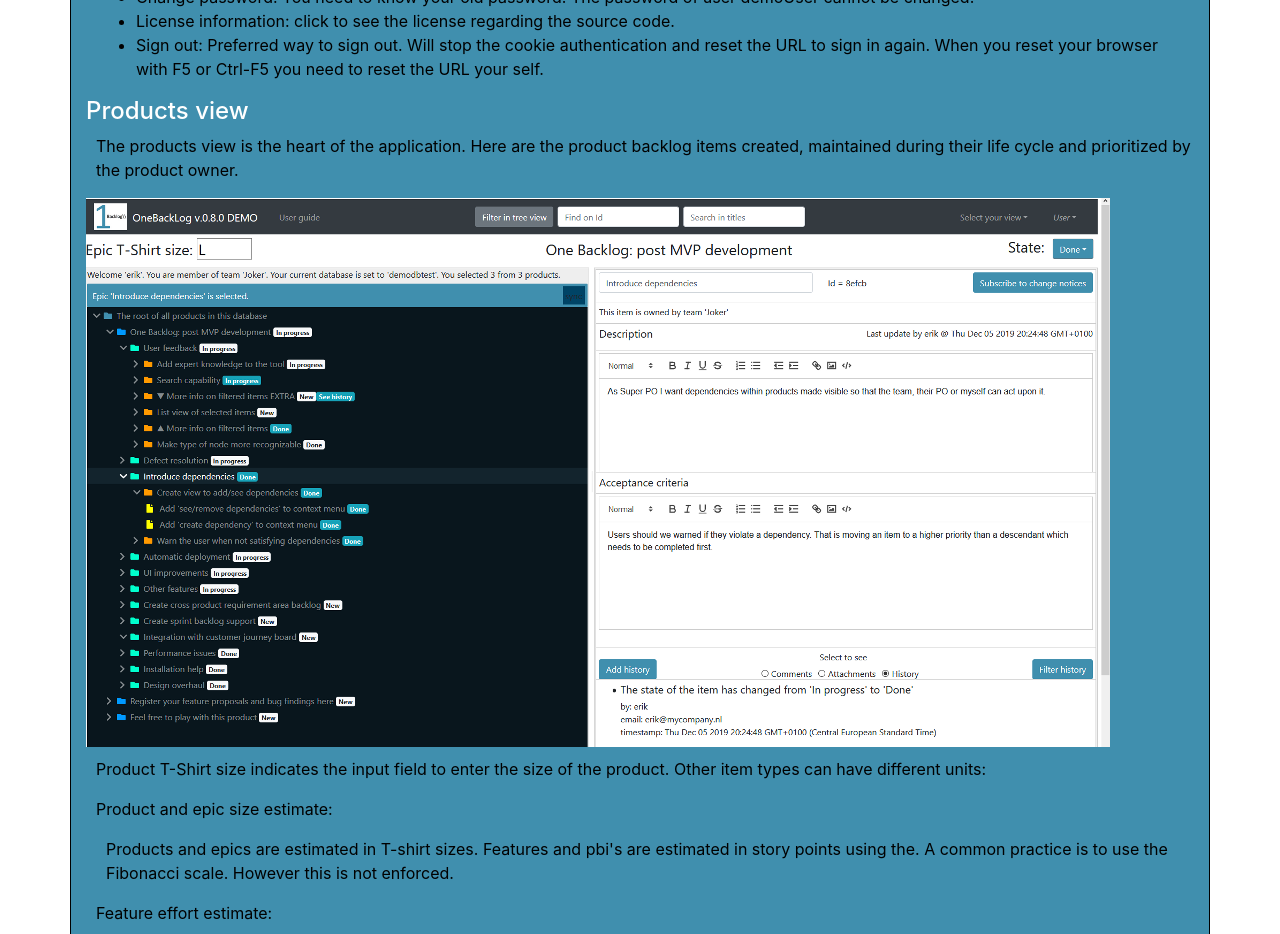
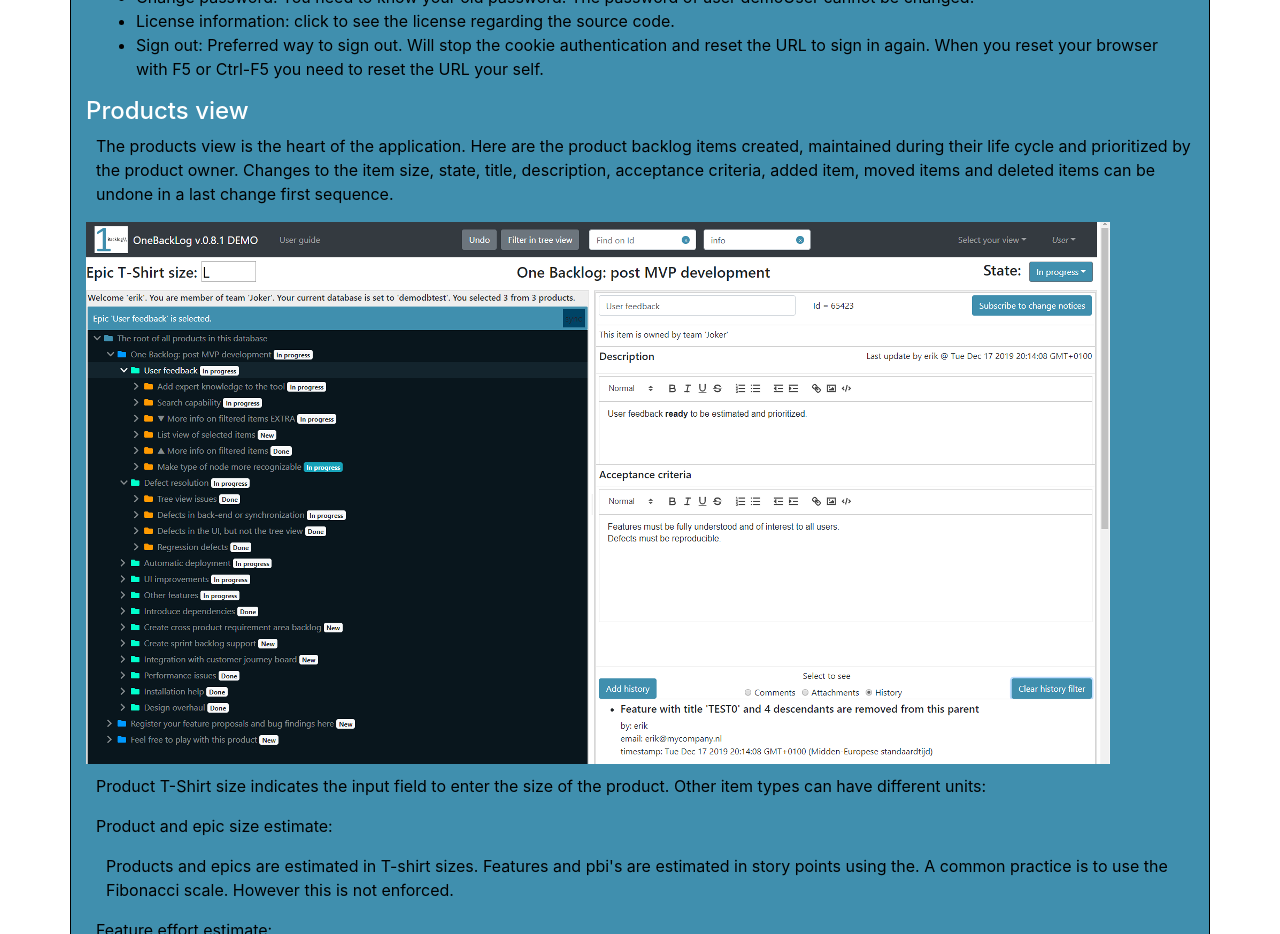
Before and after one commit to ErikVerheul/OneBacklog, a Vue app: page /userguide in a window 1280 px wide. Shown: the part 2140-3074 px from the top of the page. Built offline with nearby package versions, Linux system fonts and the light colour scheme.

Commit message:
User guide update

```diff
--- a/src/components/userguide/userguide.vue
+++ b/src/components/userguide/userguide.vue
@@ -45,7 +45,7 @@
 
 				<div id="pv">
 					<h4>Products view</h4>
-					<p>The products view is the heart of the application. Here are the product backlog items created, maintained during their life cycle and prioritized by the product owner.</p>
+					<p>The products view is the heart of the application. Here are the product backlog items created, maintained during their life cycle and prioritized by the product owner. Changes to the item size, state, title, description, acceptance criteria, added item, moved items and deleted items can be undone in a last change first sequence.</p>
 					<b-img :src="require('./example-screen.png')" alt="Example screen" />
 					<p>Product T-Shirt size indicates the input field to enter the size of the product. Other item types can have different units:</p>
 					<p>Product and epic size estimate:
```
Also changed, not shown: example-screen.png, src/components/userguide/example-screen.png.
